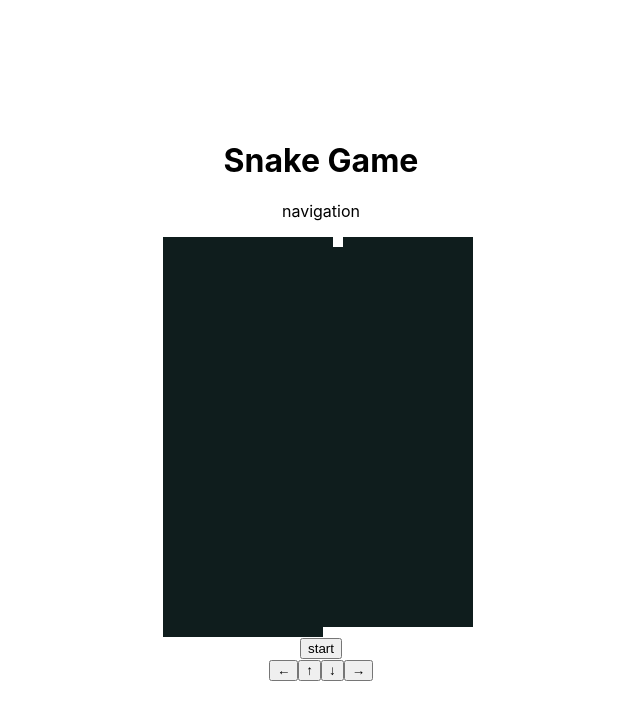
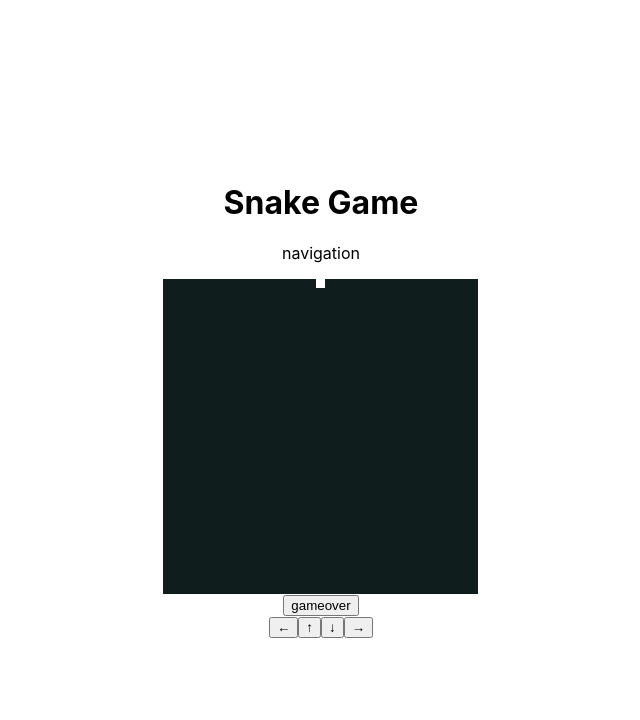
Before and after one commit to atsu0203/hooks-snake-game, a React (Create React App) app: page / in a window 1280 px wide. Both pictures are taken after a click on the button "start". Shown: the top 720 px of the page, without its empty margins (319-959 px from the left). Built offline with nearby package versions, Linux system fonts and the light colour scheme.

Commit message:
add GameOver

```diff
--- a/src/App.js
+++ b/src/App.js
@@ -7,7 +7,7 @@
 
 const initialPosition = { x: 17, y: 17 }
 const initialValues = initFields(35, initialPosition)
-  const defaultInterval = 100
+const defaultInterval = 100
 
 
   const GameStatus = Object.freeze({
@@ -49,6 +49,20 @@
     clearInterval(timer)
   }
 
+  const isCollision = (fieldSize, position) => {
+    if (position.y < 0 || position.x < 0) {
+      return true;
+    }
+
+    if (position.y > fieldSize - 1 || position.x > fieldSize - 1) {
+      return true;
+    }
+
+    return false;
+  };
+
+
+
 function App() {
   const [fields, setFields] = useState(initialValues)
   const [position, setPosition] = useState()
@@ -74,19 +88,38 @@
     if (!position || status !== GameStatus.playing) {
       return
     }
-    goUp()
+    const canContinue = goUp()
+    if (!canContinue) {
+      setStatus(GameStatus.gameover)
+    }
+
   }, [tick])
 
   const onStart = () => setStatus(GameStatus.playing)
 
+  const onRestart = () => {
+    timer = setInterval(() => {
+      setTick(tick => tick + 1)
+    }, defaultInterval)
+    setStatus(GameStatus.init)
+    setPosition(initialPosition)
+    setFields(initFields(35, initialPosition))
+  }
+
+
 
   const goUp = () => {
     const { x, y } = position
-    const nextY = Math.max(y -1, 0)
+    const newPosition = { x, y: y -1 }
+    if (isCollision(fields.length, newPosition)) {
+      unsubscribe()
+      return false
+    }
     fields[y][x] = ''
-    fields[nextY][x] = 'snake'
-    setPosition({ x, y: nextY })
+    fields[newPosition.y][x] = 'snake'
+    setPosition(newPosition)
     setFields(fields)
+    return true
   }
 
 
@@ -111,11 +144,8 @@
       <main className="main">
         <Field fields={fields} />
       </main>
-      {/* <div style={{ padding: '16px' }}>
-      <button onClick={goUp}>進む</button>
-      </div> */}
       <footer className="footer">
-      <Button onStart={onStart} />
+      <Button status={status} onStart={onStart} onRestart={onRestart}/>
       <ManipulationPanel onChange={onChangeDirection} />
       </footer>
     </div>
--- a/src/components/Button.jsx
+++ b/src/components/Button.jsx
@@ -1,9 +1,14 @@
 import React from 'react';
 
-const Button = ({ onStart }) => {
+const Button = ({ status, onStart, onRestart }) => {
   return (
     <div className="button">
-       <button onClick={onStart}>start</button>
+        {
+          status === "gameover" ?
+          <button onClick={onRestart}>gameover</button>
+          :
+          <button onClick={onStart}>start</button>
+        }
     </div>
   );
 };
--- a/src/index.css
+++ b/src/index.css
@@ -37,8 +37,8 @@
 }
 
 .dots {
-  height: 10px;
-  width: 10px;
+  height: 9px;
+  width: 9px;
   background: #0f1d1d;
 
 }
```
